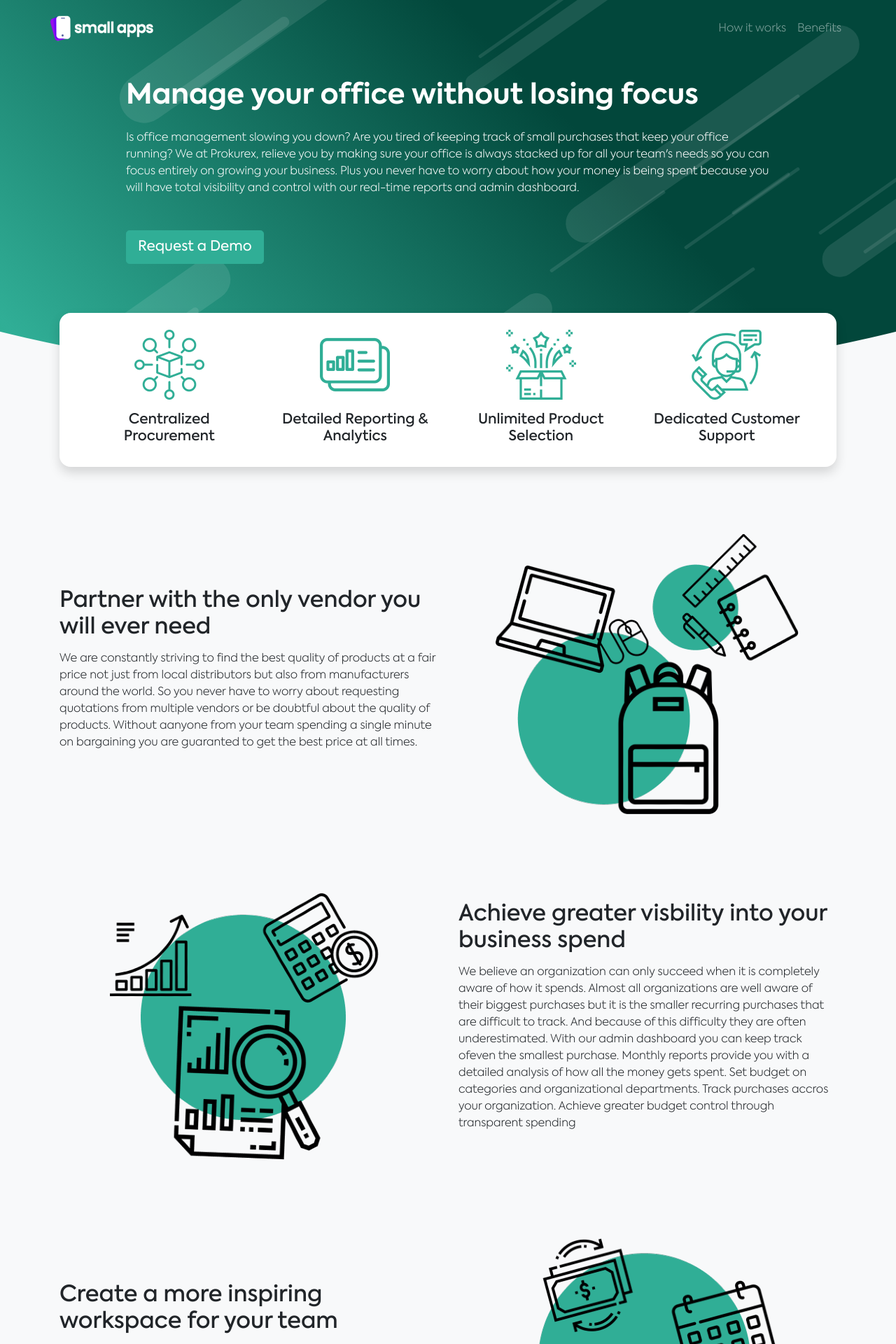
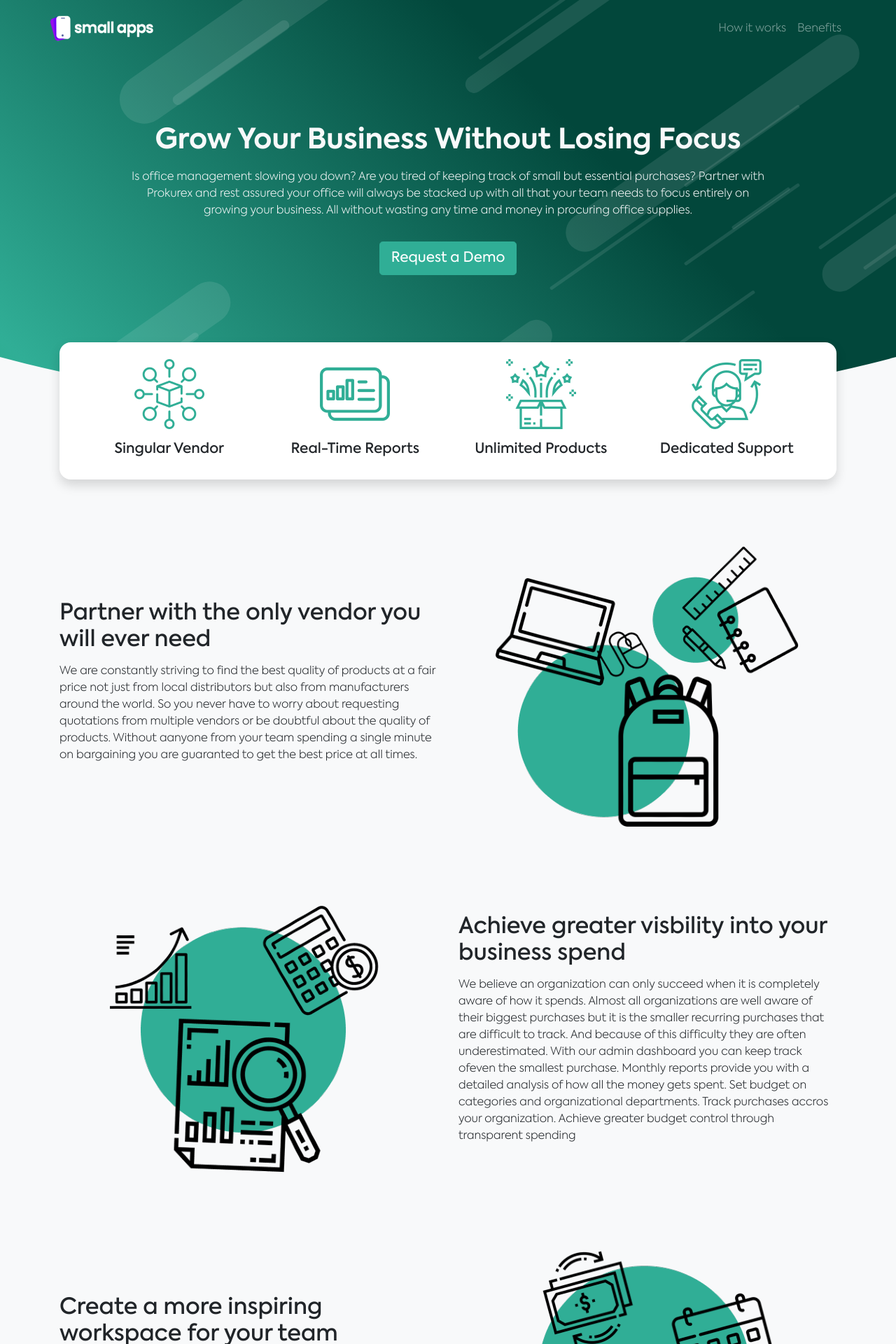
Before and after one commit to taimoorneeshat/prokurex-site, a Jekyll site: the page built from index.html, in a window 1280 px wide. Shown: the top 1920 px of the page at 70% size. Built offline with Jekyll 4.4.1, drawn with Linux system fonts in a browser that asks for light colours; nearby versions of some CDN libraries.

Commit message:
Completed banner content and style

```diff
--- a/_data/intro.yml
+++ b/_data/intro.yml
@@ -1,24 +1,21 @@
 # Remove opportunities for error or fraud
-# Reduce time wasting on manual tasks,
-# Streamline procurement process
-# Save time and money and focus on what matters
-tagline: Manage your office without losing focus
+# Reduce time wasting on manual tasks
+# Plus you never have to worry about how your money is being spent
+# because you will have total visibility and control with our
+# real-time reports and admin dashboard.
+tagline: Grow your business without losing focus
 description: >
-  Is office management slowing you down? Are you tired of
-  keeping track of small purchases that keep your office
-  running? We at Prokurex, relieve you by making sure your
-  office is always stacked up for all your team's needs so
-  you can focus entirely on growing your business. Plus you
-  never have to worry about how your money is being spent
-  because you will have total visibility and control with our
-  real-time reports and admin dashboard.
+  Is office management slowing you down? Are you tired of keeping track of small but essential
+  purchases? Partner with Prokurex and rest assured your office will always be stacked up with
+  all that your team needs to focus entirely on growing your business. All without wasting any
+  time and money in procuring office supplies.
 cta: Request a Demo
 features:
-  - title: Centralized Procurement
+  - title: Singular Vendor # Centralized Procurement, Vendorless Procurement
     icon: /images/intro/centralized.png
-  - title: Detailed Reporting & Analytics
+  - title: Real-time Reports # Detailed Reporting & Analytics
     icon: /images/intro/reports.png
-  - title: Unlimited Product Selection
+  - title: Unlimited Products # Unlimited Product Selection
     icon: /images/intro/gift-box.png
-  - title: Dedicated Customer Support
+  - title: Dedicated Support # Dedicated Customer Support
     icon: /images/intro/customer-support.png
--- a/_includes/hero-header.html
+++ b/_includes/hero-header.html
@@ -1,4 +1,4 @@
-<header class="section gradient-banner pt-0">
+<header class="section gradient-banner">
 	<div class="shapes-container">
 		<div class="shape" data-aos="fade-down-left" data-aos-duration="1500" data-aos-delay="100"></div>
 		<div class="shape" data-aos="fade-down" data-aos-duration="1000" data-aos-delay="100"></div>
@@ -40,12 +40,14 @@
 
     </div>
   </nav>
-  <div class="container pt-3 mt-3">
-    <div class="row align-items-center">
-      <div class="col-md-10 order-2 order-md-1 mx-auto">
-        <h1 class="text-white font-weight-bold mb-4">{{ site.data.intro.tagline }}</h1>
-        <p class="text-white mb-5">{{ site.data.intro.description }}</p>
-        <a href="#contact" class="btn btn-primary btn-lg" role="button">{{ site.data.intro.cta }}</a>
+  <div class="banner-content">
+    <h1 class="banner-header">{{ site.data.intro.tagline }}</h1>
+    <div class="container">
+      <div class="row">
+        <div class="col-12 col-lg-10 text-center text-light mx-auto">
+          <p class="mb-3">{{ site.data.intro.description }}</p>
+          <a href="#contact" class="btn btn-primary btn-lg mt-3" role="button">{{ site.data.intro.cta }}</a>
+        </div>
       </div>
     </div>
   </div>
--- a/css/main.scss
+++ b/css/main.scss
@@ -107,9 +107,29 @@ $font-weight-base: 200;
 
 /* homepage 3 */
 .gradient-banner {
-  padding: 100px 0 170px;
+  padding: 0 0 100px;
   position: relative;
   overflow: hidden;
+}
+
+.banner-content {
+  margin: 6rem 0;
+}
+
+.banner-header {
+  position: relative;
+  margin: 0 auto 1rem auto;
+  padding: 0 0.5rem;
+  text-align: center;
+  color: $light;
+  font-weight: bold;
+  text-transform: capitalize;
+}
+
+@media only screen and (max-width: 880px) and (min-width: 650px) {
+  .banner-header {
+    padding: 0 6rem;
+  }
 }
 
 .gradient-banner::before {
```
